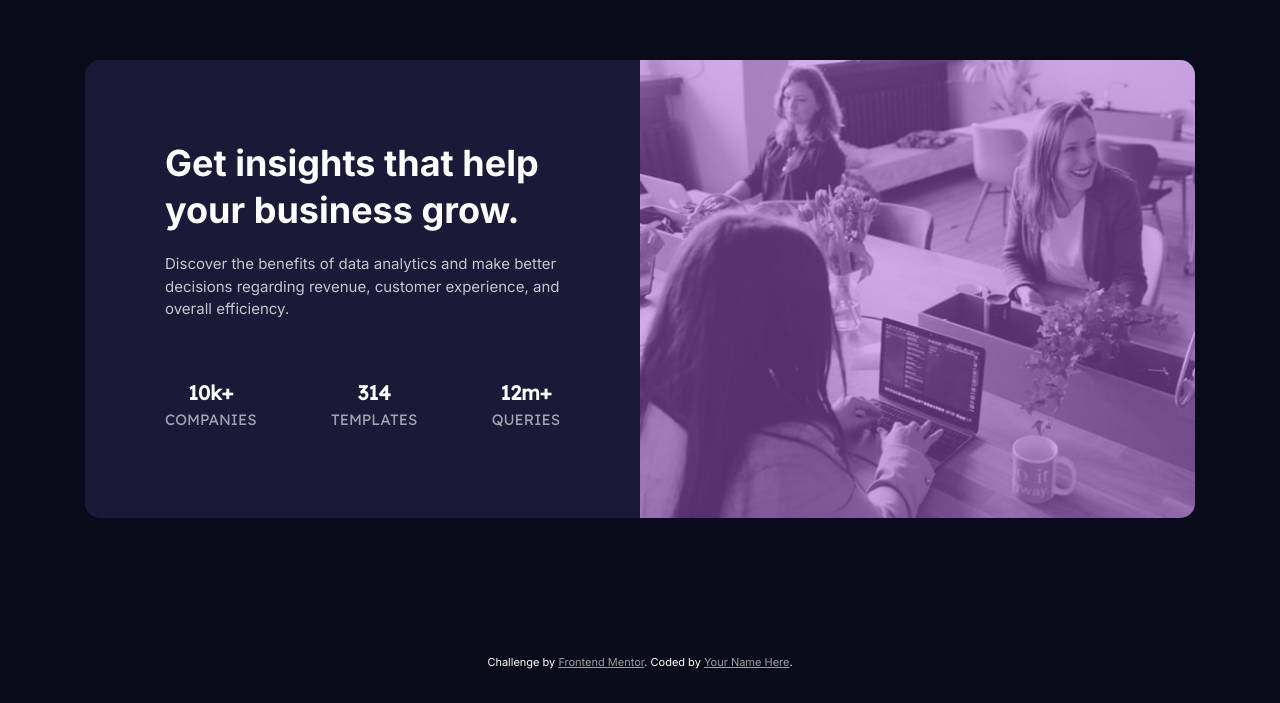
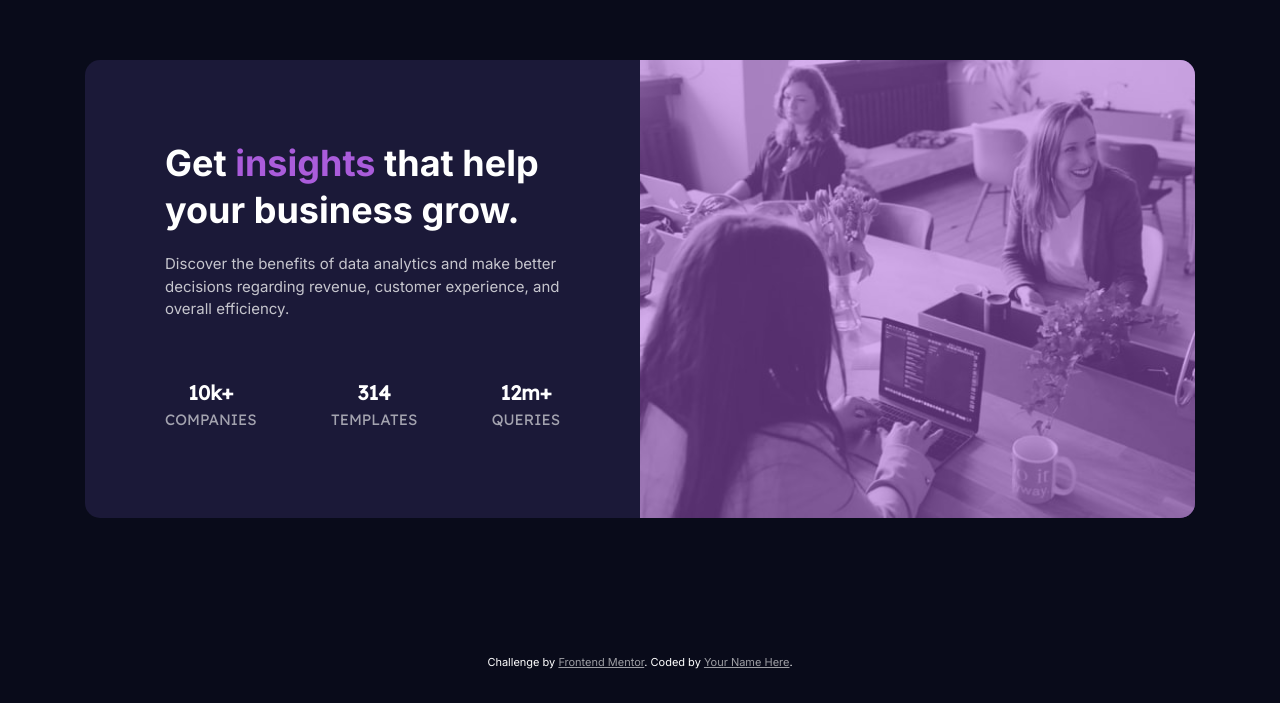
Before and after one commit to noob-web-dev/fem-stats-preview, a website built with Vite: page index.html in a window 1280 px wide. Shown: the part 111-814 px from the top of the page. Built offline with nearby package versions, Linux system fonts and the light colour scheme.

Commit message:
Update index.css

```diff
--- a/src/css/index.css
+++ b/src/css/index.css
@@ -52,9 +52,6 @@ body {
   background-color: var(--clr-primary-900);
   font-family: var(--ff-inter);
   color: var(--clr-neutral-100);
-}
-
-body {
 }
 main {
   min-height: 100%;
@@ -124,6 +121,9 @@ figure {
   color: var(--clr-neutral-075);
   line-height: 1.5;
 }
+.highlight{
+  color: var(--clr-accent-400);
+}
 
 @media screen and (max-width: 1100px) {
   .container {
```
